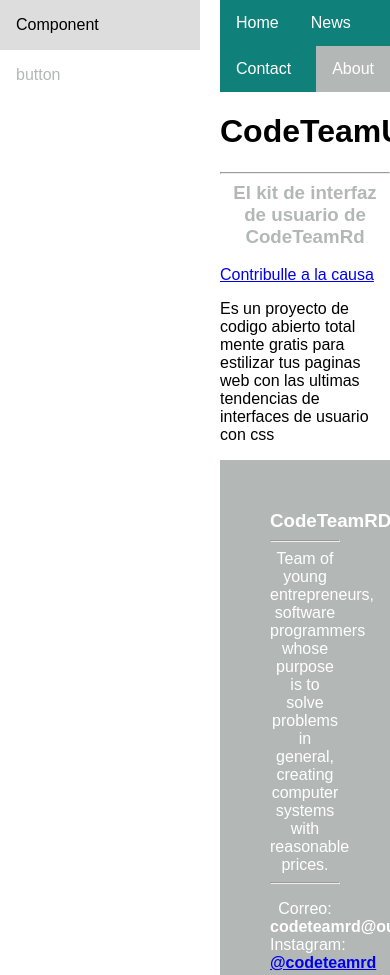
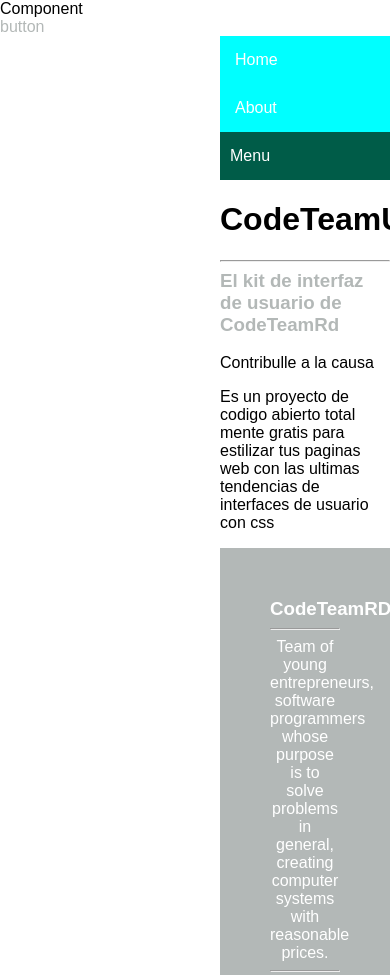
Before and after one commit to codeteamrd/Andros, a plain HTML site: page index.html in a window 390 px wide. Shown: the top 975 px of the page. Drawn offline with nearby package versions, Linux system fonts and the light colour scheme.

Commit message:
add navbar

```diff
--- /dev/null
+++ b/AndrosUiKit/navbar.css
@@ -0,0 +1,57 @@
+a{
+    text-decoration: none;
+    color: inherit;
+
+}
+
+nav ul{
+    background-color: aqua;
+    overflow: hidden;
+    color: white;
+    padding: 0%;
+    text-align: center;
+    margin: 0;
+    -webkit-transition: max-height 0.4s;
+    -ms-transition: max-height 0.4s;
+    -moz-transition: max-height 0.4s;
+    -o-transition: max-height 0.4s;
+    transition: max-height 0.4s;
+}
+
+nav ul li{
+    display: inline-block;
+    padding: 20px;
+}
+
+nav ul li:hover{
+    background-color: #399077;
+}
+
+.handle{
+    width: 100%;
+    background: #005c48;
+    text-align: left;
+    box-sizing: border-box;
+    padding: 15px 10px;
+    cursor: pointer;
+    color: white;
+    display: none;
+}
+@media screen and (max-width: 580px){
+    nav ul{
+        max-height: 0;
+    }
+    .showing{
+        max-height: 20em;
+    }
+    nav ul li{
+        box-sizing: border-box;
+        width: 100%;
+        padding: 15px;
+        text-align: left;
+    }
+
+    .handle{
+        display: block;
+    }
+}
--- a/index.html
+++ b/index.html
@@ -7,11 +7,13 @@
     <title>CodeTeamRDUiKit</title>
     <meta name="viewport" content="width=device-width, initial-scale=1">
     <link rel="stylesheet" type="text/css" media="screen" href="main.css" />
+    <link rel="stylesheet" type="text/css" media="screen" href="/AndrosUiKit/navbar.css" />
+
+    <script src="https://ajax.googleapis.com/ajax/libs/jquery/3.3.1/jquery.min.js"></script>
 </head>
 
 <body>
 
-<!---->
     <div class="sidenav">
         <a href="../pages/component/button.html">Component</a>
         <a href="../pages/component/button.html">
@@ -19,39 +21,39 @@
         </a>
     </div>
 
-<!---->
     <div class="content">
 
-            <ul>
-                <li><a href="#home">Home</a></li>
-                <li><a href="#news">News</a></li>
-                <li><a href="#contact">Contact</a></li>
-                <li style="float:right"><a class="active" href="#about">About</a></li>
+        <nav class="">
+            <ul class="showing">
+                <a class="" href="#">
+                    <li>Home</li>
+                </a>
+                <a class="" href="#">
+                    <li>About</li>
+                </a>
             </ul>
+            <div class="handle">Menu</div>
+        </nav>
 
-            <center>
         <h1>CodeTeamUiKit</h1>
-            </center>
         <hr>
-            <center>
         <h3 class="p-g2">El kit de interfaz de usuario de CodeTeamRd</h3>
-            </center><br>
+        <br>
         <a href="https://github.com/codeteamrd/CodeTeamUiKit/wiki/Gu%C3%ADa-de-contribuci%C3%B3n">Contribulle a la
             causa</a>
         <p>Es un proyecto de codigo abierto total mente gratis para estilizar tus paginas web con las ultimas
             tendencias de interfaces de usuario con css</p>
 
-<!---->
         <footer class="footer-g2">
 
             <h3 class="p-w"><b>CodeTeamRD</b></h3>
             <hr>
-                <center>
+
             <p class="p-w">Team of young entrepreneurs, software programmers whose purpose is to solve problems
                 in general, creating computer systems with reasonable prices.
                 <hr>
             </p>
-                </center>
+
             <p class="p-w">Correo: <b>codeteamrd@outlook.com</b></p>
             <p class="p-w">Instagram:
                 <a href="https://www.instagram.com/codeteamrd/?utm_source=ig_profile_share&igshid=rp4vzpgesk50"
@@ -63,6 +65,12 @@
         </footer>
     </div>
 
+
+    <script>
+        $('.handle').on('click', function(){
+            $('nav ul').toggleClass('showing');
+        });
+    </script>
 </body>
 
 </html>
--- a/main.css
+++ b/main.css
@@ -6,65 +6,6 @@
     margin: 0;
     font-family: Arial, Helvetica, sans-serif;
   }
-
-  /* navbar */
-
-  ul {
-    list-style-type: none;
-    margin: 0;
-    padding: 0;
-    overflow: hidden;
-    background-color: #0f807a;
-  }
-
-  li {
-    float: left;
-  }
-
-  li a {
-    display: block;
-    color: white;
-    text-align: center;
-    padding: 14px 16px;
-    text-decoration: none;
-  }
-
-  li a:hover:not(.active) {
-    background-color: #111;
-  }
-
-  .active {
-    background-color: rgb(179, 184, 183);
-  }
-
-  /* Style the side navigation */
-  .sidenav {
-    height: 100%;
-    width: 200px;
-    position: fixed;
-    z-index: 1;
-    top: 0;
-    left: 0;
-    background-color: white; /*#1a73e7*/
-    overflow-x: hidden;
-  }
-
-
-  /* Side navigation links */
-  .sidenav a {
-    color: white;
-    padding: 16px;
-    text-decoration: none;
-    display: block;
-  }
-
-  /* Change color on hover */
-  .sidenav a:hover {
-    background-color: #ddd;
-    color: black;
-  }
-
-
 
   /* Style the content */
   .content {
@@ -108,3 +49,5 @@
     padding: 50px;
     text-align: center;
   }
+
+  /*navbar2*/
```
Also changed, not shown: pages/component/button.html (deleted, +0 -14 lines). Lines whose indentation alone changed are shown as unchanged.
